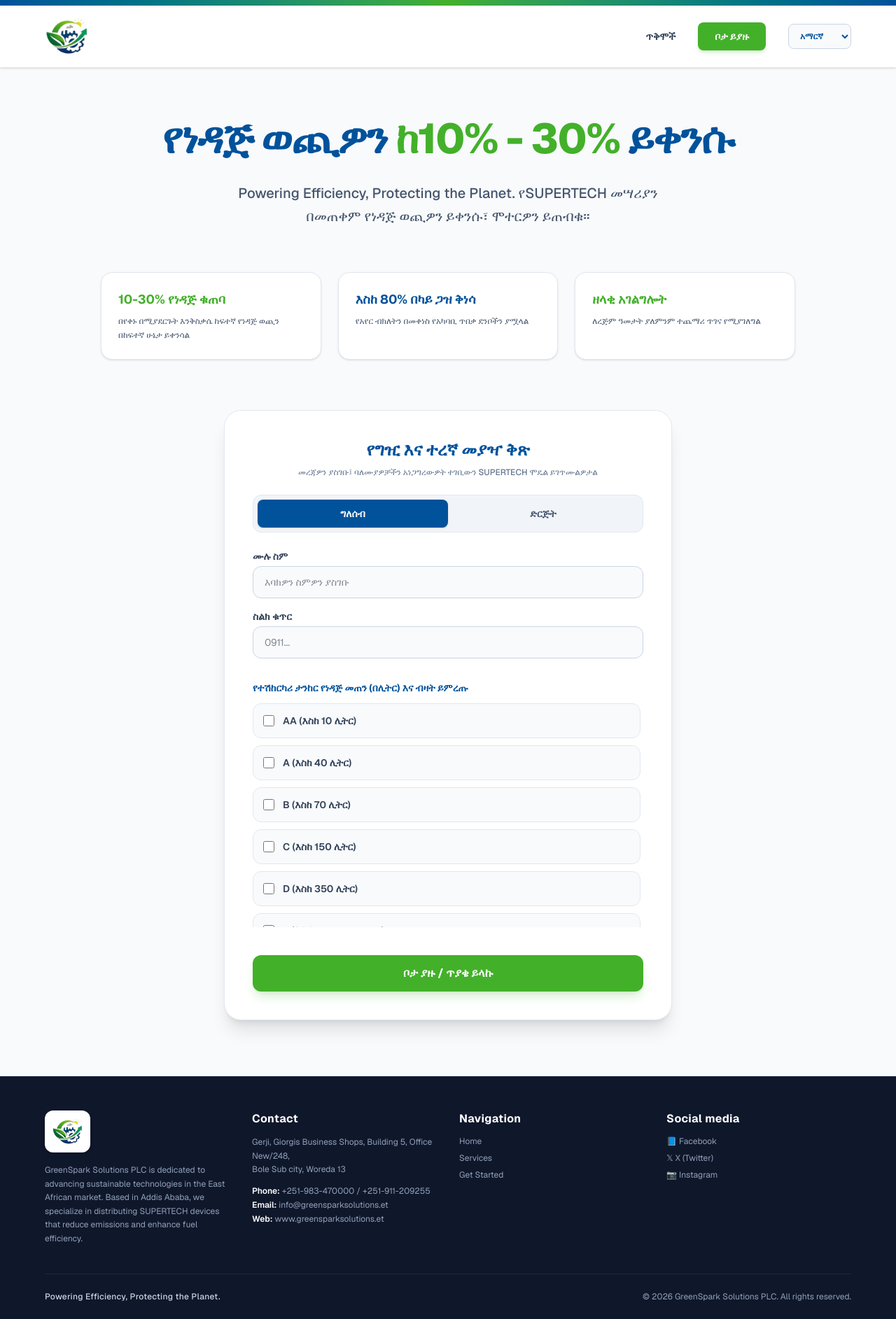
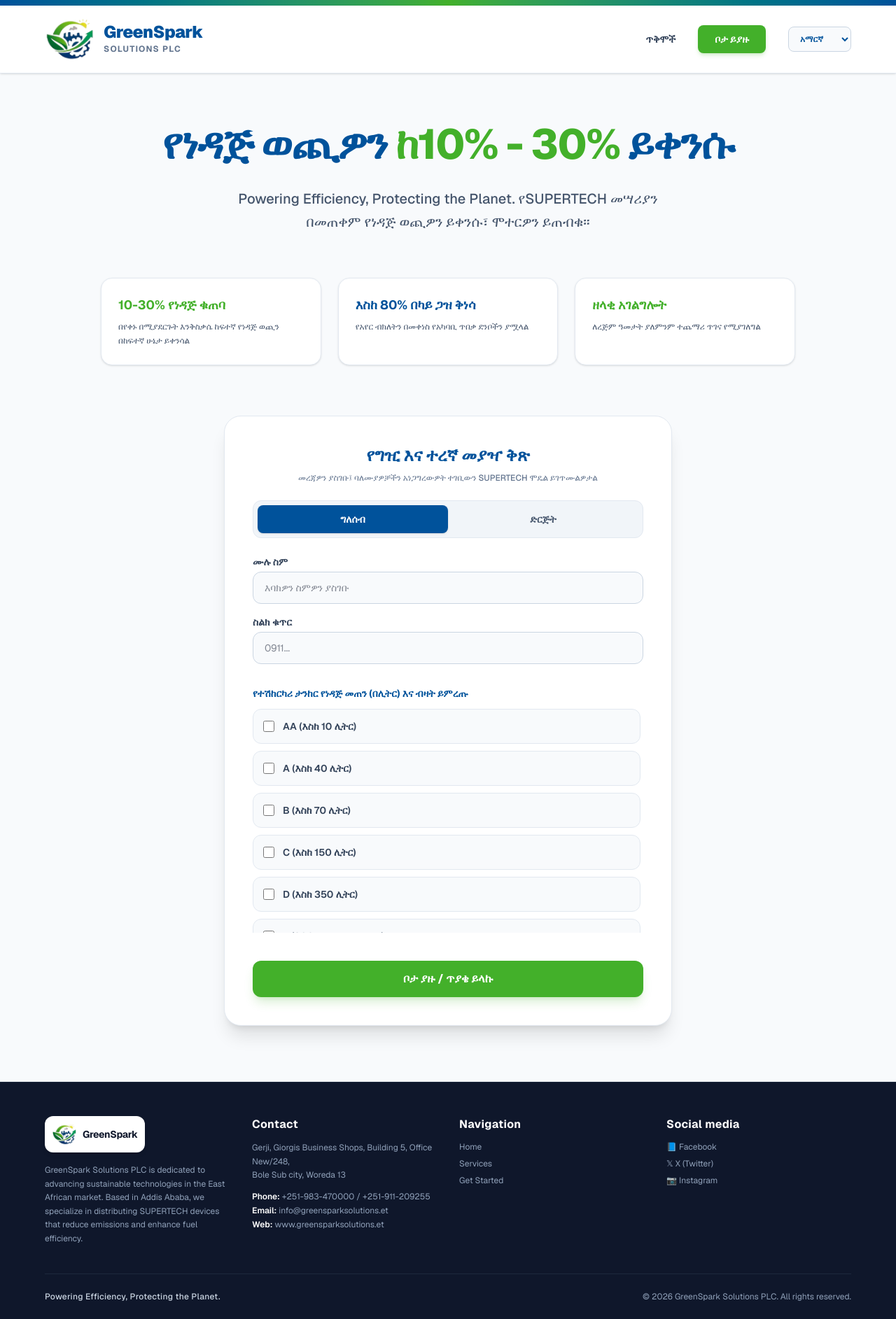
Before and after one commit to Zekariyas-19/greensparksolutions-website-, a Next.js app: page / in a window 1280 px wide. Shown: the whole page at 70% size. Built offline with nearby package versions, Linux system fonts and the light colour scheme; no server answers.

Commit message:
updat logo name

```diff
--- a/app/page.tsx
+++ b/app/page.tsx
@@ -182,17 +182,21 @@
 
   return (
     <main className="min-h-screen bg-[#F8FAFC] text-slate-800 font-sans selection:bg-[#43B02A] selection:text-white">
-      {/* Top Brand Accent Line matching Letterhead style */}
+      {/* Top Brand Accent Line */}
       <div className="h-2 w-full bg-gradient-to-r from-[#00529B] via-[#43B02A] to-[#00529B]"></div>
 
-      {/* Navigation Bar */}
+      {/* Navigation Bar with Logo + Full Company Name */}
       <nav className="flex justify-between items-center px-6 md:px-16 py-4 bg-white/90 backdrop-blur-md border-b border-slate-200 sticky top-0 z-40 shadow-sm">
         <div className="flex items-center gap-3">
           <img
             src="/logo.png"
             alt="GreenSpark Solutions PLC Logo"
-            className="h-11 md:h-14 w-auto object-contain"
+            className="h-12 md:h-16 w-auto object-contain"
           />
+          <div className="flex flex-col">
+            <span className="text-xl md:text-2xl font-black tracking-tight text-[#00529B] leading-none">GreenSpark</span>
+            <span className="text-[10px] md:text-xs text-slate-500 font-bold tracking-widest uppercase mt-1">SOLUTIONS PLC</span>
+          </div>
         </div>
 
         <div className="hidden md:flex items-center space-x-8 text-sm font-semibold">
@@ -438,13 +442,14 @@
         </div>
       </section>
 
-      {/* Footer matching Brand Design Footer Graphic Style */}
+      {/* Footer */}
       <footer className="bg-slate-900 text-slate-200 border-t border-slate-800 pt-12 pb-6 px-6 md:px-16">
         <div className="max-w-7xl mx-auto grid grid-cols-1 md:grid-cols-4 gap-8 pb-10">
 
           <div className="space-y-4">
-            <div className="bg-white p-2.5 rounded-xl inline-flex shadow-md">
-              <img src="/logo.png" alt="GreenSpark Logo" className="h-10 object-contain" />
+            <div className="bg-white p-2.5 rounded-xl inline-flex items-center gap-2 shadow-md">
+              <img src="/logo.png" alt="GreenSpark Logo" className="h-8 object-contain" />
+              <span className="text-slate-900 font-bold text-sm tracking-tight">GreenSpark</span>
             </div>
             <p className="text-xs leading-relaxed text-slate-400">
               GreenSpark Solutions PLC is dedicated to advancing sustainable technologies in the East African market. Based in Addis Ababa, we specialize in distributing SUPERTECH devices that reduce emissions and enhance fuel efficiency.
@@ -484,7 +489,6 @@
 
         </div>
 
-        {/* Tagline / Cityscape Footer Graphic representation */}
         <div className="max-w-7xl mx-auto pt-6 border-t border-slate-800 flex flex-col md:flex-row items-center justify-between text-xs text-slate-400 gap-4 text-center">
           <p className="font-medium text-slate-300 tracking-wide">Powering Efficiency, Protecting the Planet.</p>
           <p>© {new Date().getFullYear()} GreenSpark Solutions PLC. All rights reserved.</p>
```
